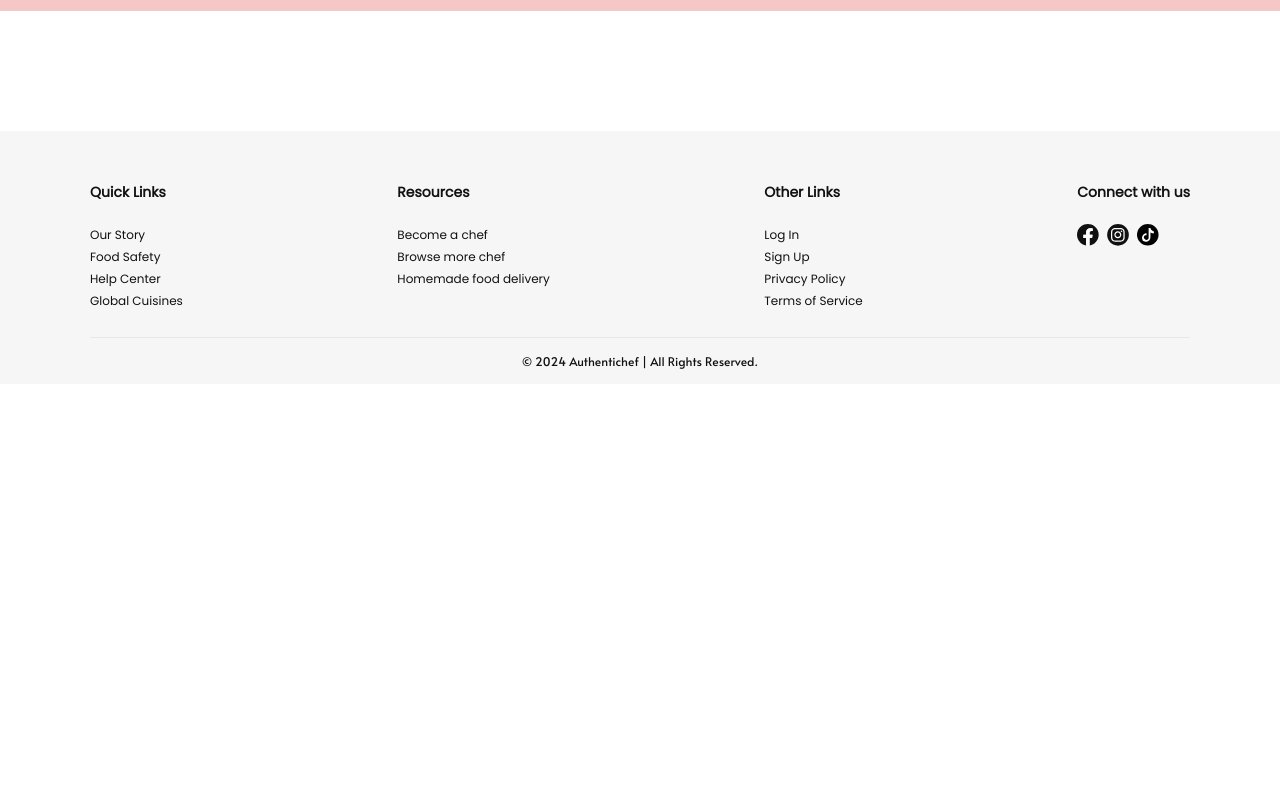
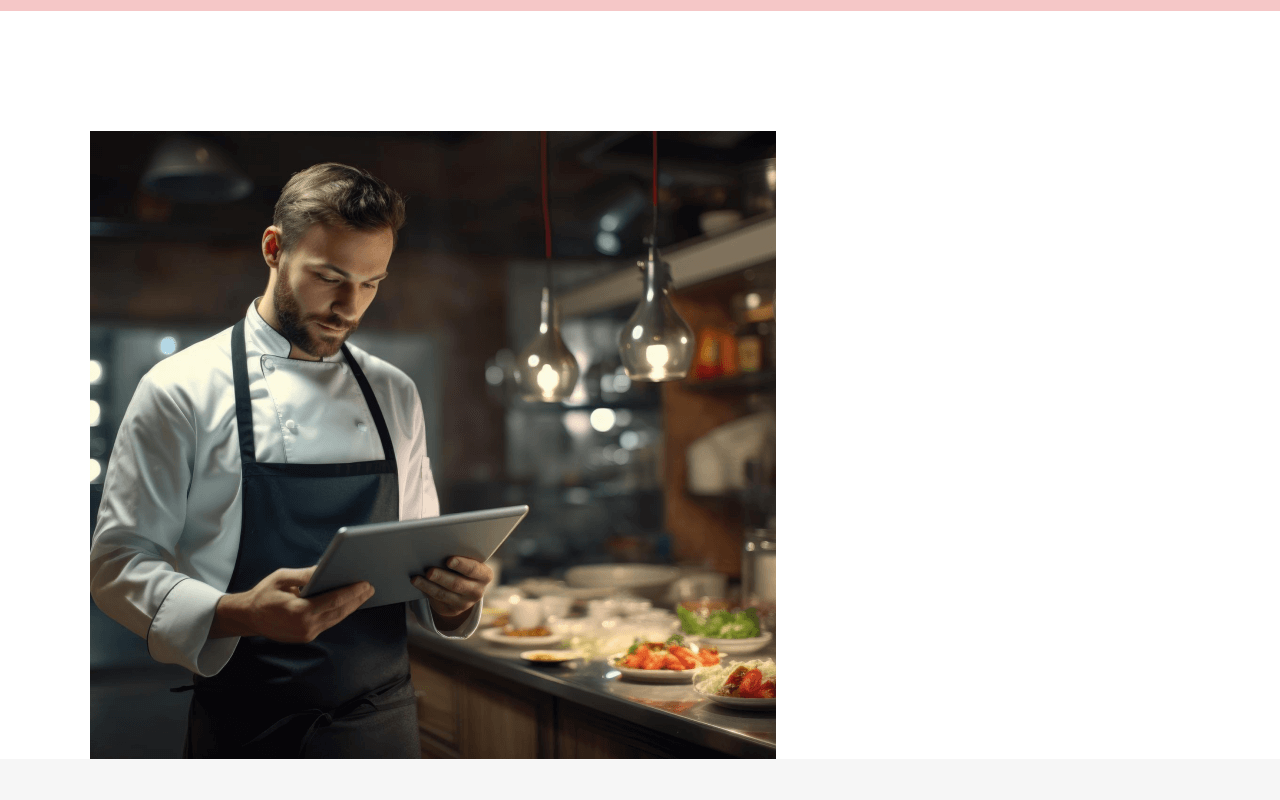
Before and after one commit to anurag-17/authentiChef-frontend, a Next.js app: page /become-chef in a window 1280 px wide. Shown: the part 1040-1840 px from the top of the page. Before the commit the page ends 1424 px from the top, so only its background shows below. Built offline with nearby package versions, Linux system fonts and the light colour scheme.

Commit message:
light-theme

```diff
--- a/src/app/become-chef/page.js
+++ b/src/app/become-chef/page.js
@@ -271,7 +271,14 @@ const BecomeChef = () => {
           <div>
             <div className="2xl:w-[1600px] xl:w-[1100px] lg:w-[850px]  md:w-[700px] flex justify-between mx-auto 2xl:mt-[70px] xl:mt-[40px] mt-[30px] mnavbar"></div>
           </div>
-          <div className="2xl:w-[1600px] xl:w-[1100px] lg:w-[850px]  md:w-[700px] flex justify-between mx-auto 2xl:mt-[70px] xl:mt-[40px] mt-[30px] mnavbar"></div>
+          <div className="2xl:w-[1600px] xl:w-[1100px] lg:w-[850px]  md:w-[700px] flex justify-between mx-auto 2xl:mt-[70px] xl:mt-[40px] mt-[30px] mnavbar">
+
+            <div>
+              <div>
+                <Image src={banner3} className="2xl:w-" />
+              </div>
+            </div>
+          </div>
         </div>
         <Footer />
       </section>
--- a/src/app/layout.js
+++ b/src/app/layout.js
@@ -10,7 +10,7 @@ export const metadata = {
 
 export default function RootLayout({ children }) {
   return (
-    <html lang="en">
+    <html lang="en" data-theme="light">
       <body className={inter.className}>{children}</body>
     </html>
   );
```
